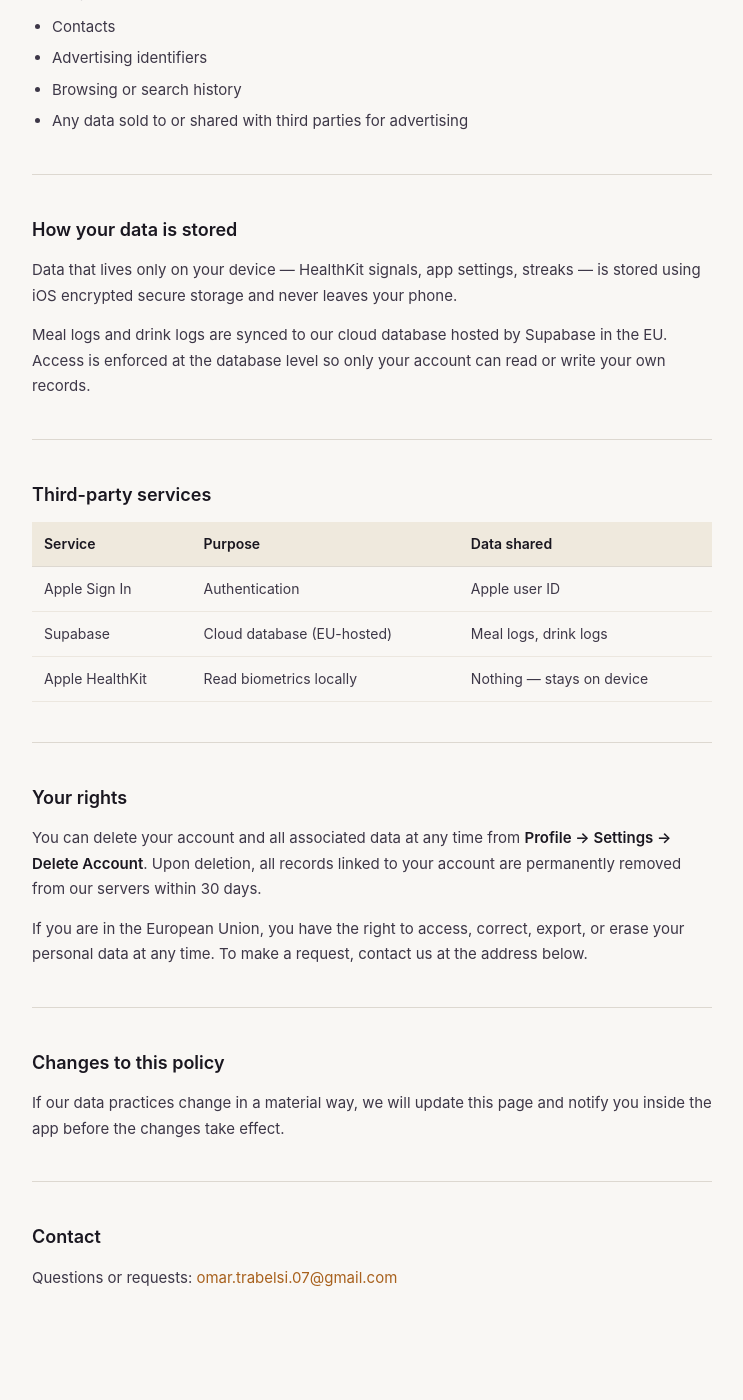
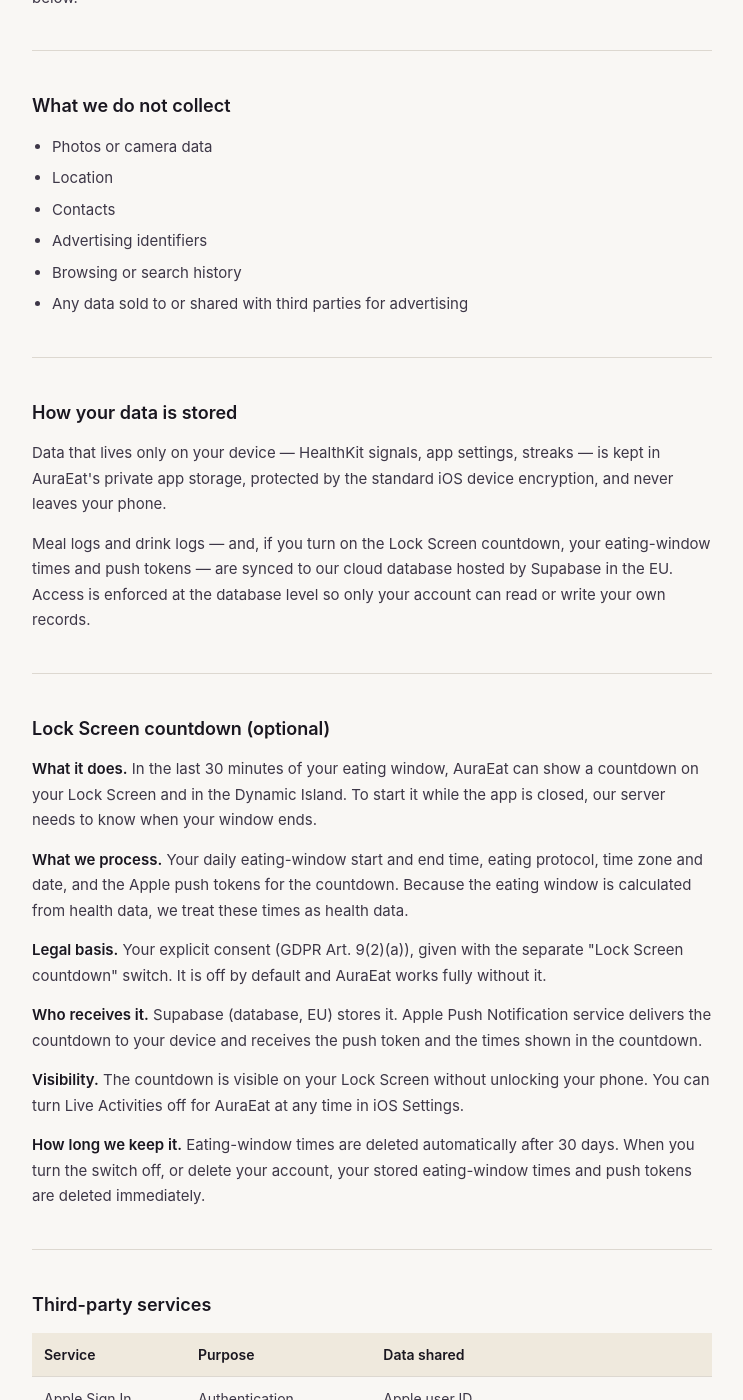
Before and after one commit to Jan2134/jan2134.github.io, a Jekyll site: the page built from privacy-policy.html, in a window 1280 px wide and 1400 px high, scrolled down 1100 px. Shown: the whole window, without its empty margins (268-1011 px from the left). Built offline with Jekyll 4.4.1, drawn with Linux system fonts in a browser that asks for light colours; some of the changed text lies outside the part shown.

Commit message:
Update privacy policy: add Lock Screen countdown section, update date to Sep 27 2026

```diff
--- a/privacy-policy.html
+++ b/privacy-policy.html
@@ -131,7 +131,7 @@
     <div class="wordmark">AuraEat</div>
 
     <h1>Privacy Policy</h1>
-    <p class="updated">Last updated: July 9, 2026</p>
+    <p class="updated">Last updated: September 27, 2026</p>
 
     <p>
       AuraEat is a circadian nutrition app that helps you align your eating
@@ -173,6 +173,16 @@
       locally and is never transmitted to our servers.
     </div>
 
+    <p><strong>Eating-window times (only if you turn on the Lock Screen countdown)</strong></p>
+    <p>
+      The Lock Screen countdown is optional and off by default. If you turn it
+      on, we store the start and end time of your daily eating window, the
+      eating protocol you chose, your time zone and the date, together with the
+      push tokens Apple gives your device for the countdown. We do not store
+      your sleep, heart-rate or HRV readings, or your Aura Score. See
+      <a href="#countdown">Lock Screen countdown</a> below.
+    </p>
+
     <hr class="divider" />
 
     <h2>What we do not collect</h2>
@@ -190,13 +200,51 @@
     <h2>How your data is stored</h2>
     <p>
       Data that lives only on your device — HealthKit signals, app settings,
-      streaks — is stored using iOS encrypted secure storage and never leaves
-      your phone.
+      streaks — is kept in AuraEat's private app storage, protected by the
+      standard iOS device encryption, and never leaves your phone.
     </p>
     <p>
-      Meal logs and drink logs are synced to our cloud database hosted by
-      Supabase in the EU. Access is enforced at the database level so only your
-      account can read or write your own records.
+      Meal logs and drink logs — and, if you turn on the Lock Screen countdown,
+      your eating-window times and push tokens — are synced to our cloud
+      database hosted by Supabase in the EU. Access is enforced at the database
+      level so only your account can read or write your own records.
+    </p>
+
+    <hr class="divider" />
+
+    <h2 id="countdown">Lock Screen countdown (optional)</h2>
+    <p>
+      <strong>What it does.</strong> In the last 30 minutes of your eating
+      window, AuraEat can show a countdown on your Lock Screen and in the
+      Dynamic Island. To start it while the app is closed, our server needs to
+      know when your window ends.
+    </p>
+    <p>
+      <strong>What we process.</strong> Your daily eating-window start and end
+      time, eating protocol, time zone and date, and the Apple push tokens for
+      the countdown. Because the eating window is calculated from health data,
+      we treat these times as health data.
+    </p>
+    <p>
+      <strong>Legal basis.</strong> Your explicit consent (GDPR Art. 9(2)(a)),
+      given with the separate "Lock Screen countdown" switch. It is off by
+      default and AuraEat works fully without it.
+    </p>
+    <p>
+      <strong>Who receives it.</strong> Supabase (database, EU) stores it.
+      Apple Push Notification service delivers the countdown to your device and
+      receives the push token and the times shown in the countdown.
+    </p>
+    <p>
+      <strong>Visibility.</strong> The countdown is visible on your Lock Screen
+      without unlocking your phone. You can turn Live Activities off for
+      AuraEat at any time in iOS Settings.
+    </p>
+    <p>
+      <strong>How long we keep it.</strong> Eating-window times are deleted
+      automatically after 30 days. When you turn the switch off, or delete
+      your account, your stored eating-window times and push tokens are deleted
+      immediately.
     </p>
 
     <hr class="divider" />
@@ -219,7 +267,12 @@
         <tr>
           <td>Supabase</td>
           <td>Cloud database (EU-hosted)</td>
-          <td>Meal logs, drink logs</td>
+          <td>Meal logs, drink logs; eating-window times and push tokens (only with the Lock Screen countdown)</td>
+        </tr>
+        <tr>
+          <td>Apple Push Notification service</td>
+          <td>Delivering the Lock Screen countdown</td>
+          <td>Push token, eating-window start and end time (only with the Lock Screen countdown)</td>
         </tr>
         <tr>
           <td>Apple HealthKit</td>
@@ -234,9 +287,16 @@
     <h2>Your rights</h2>
     <p>
       You can delete your account and all associated data at any time from
-      <strong>Profile → Settings → Delete Account</strong>. Upon deletion, all
+      <strong>Profile → Delete account</strong>. Upon deletion, all
       records linked to your account are permanently removed from our servers
       within 30 days.
+    </p>
+    <p>
+      You can withdraw any consent at any time in
+      <strong>Profile → Privacy &amp; consent</strong>. Withdrawal takes effect
+      immediately and does not affect processing that happened before it.
+      Withdrawing the core consent stops AuraEat from working until you agree
+      again.
     </p>
     <p>
       If you are in the European Union, you have the right to access, correct,
```
